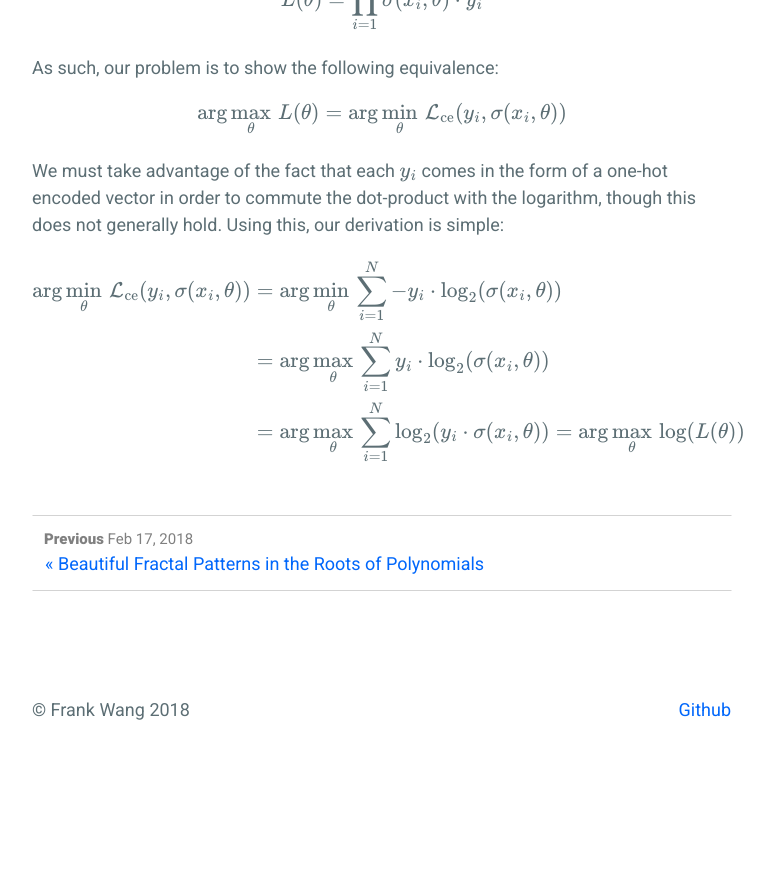
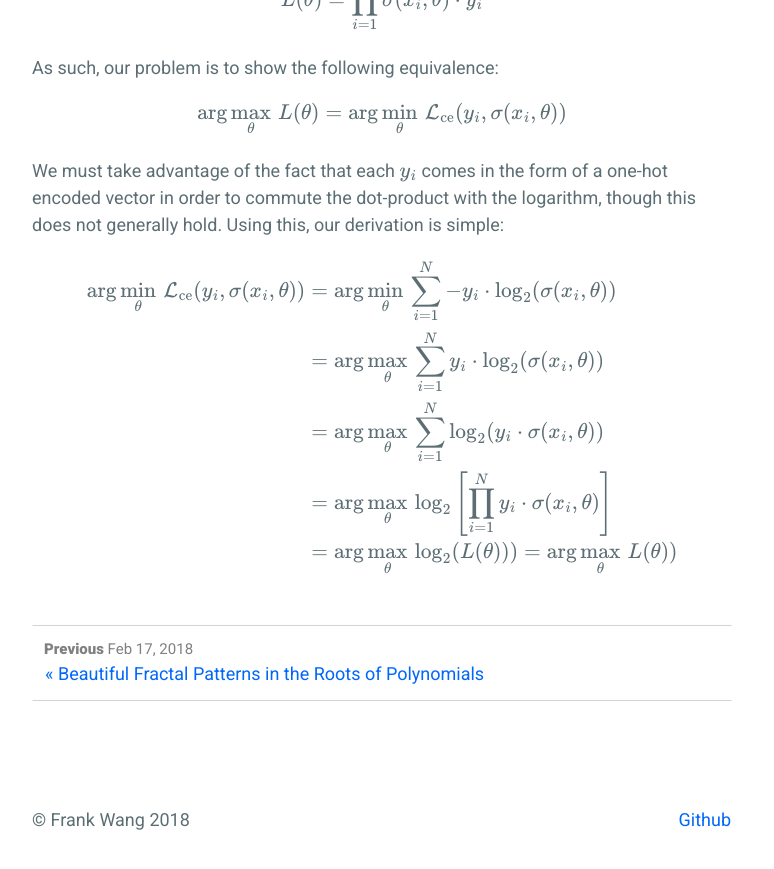
Before and after one commit to frankwang95/frankwang95.github.io, a Jekyll site: the page built from _posts/2018-03-06-interpreting-cross-entropy.md, in a window 1280 px wide and 900 px high, scrolled down 2153 px. Shown: the top 869 px of the window, without its empty margins (258-1032 px from the left). Built offline with Jekyll 4.4.1, drawn with Linux system fonts in a browser that asks for light colours; formulas are drawn with MathJax 3; before the commit the page ends 2981 px from its top, so only the background shows below that.

Commit message:
Added more details to MLE derivation

```diff
--- a/_posts/2018-03-06-interpreting-cross-entropy.md
+++ b/_posts/2018-03-06-interpreting-cross-entropy.md
@@ -45,5 +45,7 @@ We must take advantage of the fact that each $$y_i$$ comes in the form of a one-
   $$\begin{align}
     \arg\min_\theta \, \mathcal{L}_\text{ce}(y_i, \sigma(x_i, \theta)) &= \arg\min_\theta \, \sum_{i=1}^N - y_i \cdot \log_2(\sigma(x_i, \theta)) \\
     &= \arg\max_\theta \, \sum_{i=1}^N y_i \cdot \log_2(\sigma(x_i, \theta)) \\
-    &= \arg\max_\theta \, \sum_{i=1}^N \log_2(y_i \cdot \sigma(x_i, \theta)) = \arg\max_\theta \, \log(L(\theta))
+    &= \arg\max_\theta \, \sum_{i=1}^N \log_2(y_i \cdot \sigma(x_i, \theta)) \\
+    &= \arg\max_\theta \, \log_2\left[\prod_{i=1}^N y_i \cdot \sigma(x_i, \theta) \right] \\
+    &= \arg\max_\theta \, \log_2(L(\theta))) = \arg\max_\theta \, L(\theta))
   \end{align}$$
```
